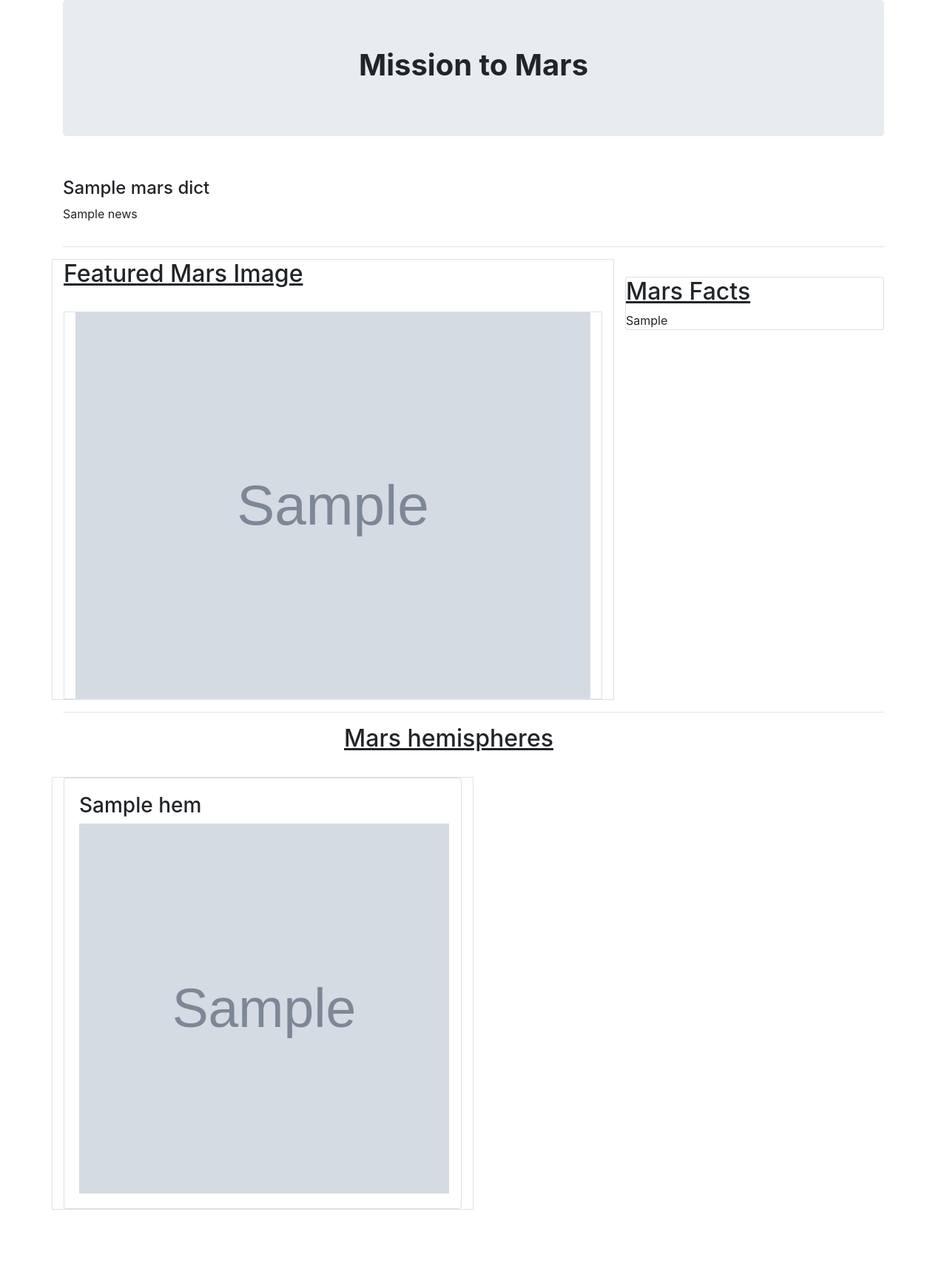
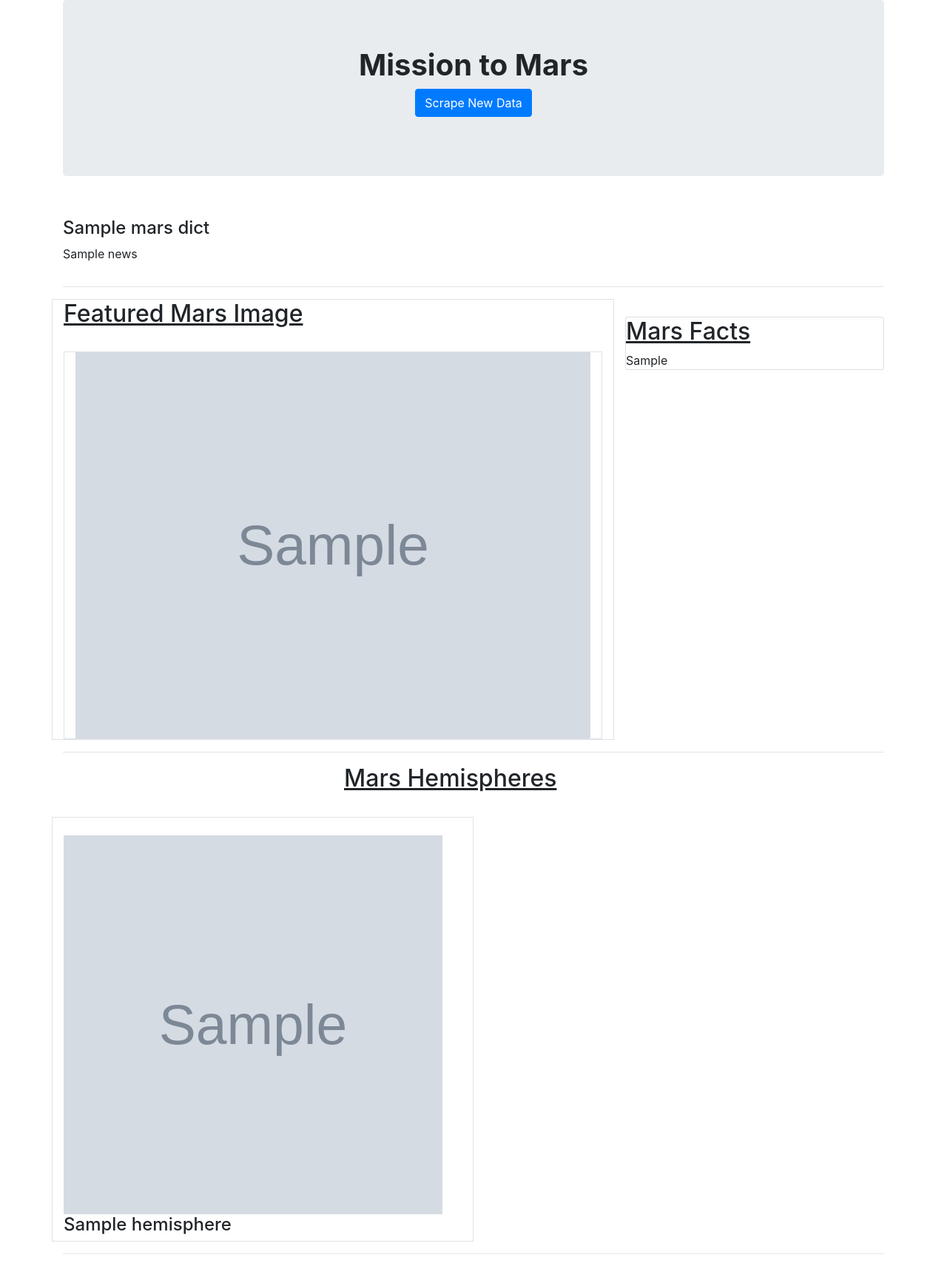
Before and after one commit to nt1983/web-scraping-challenge, a Flask app: page / in a window 1280 px wide. Shown: the whole page at 74% size. Before the commit the page ends 1635 px from the top, so only its background shows below. Run offline with Flask 2, Linux system fonts and the light colour scheme; grey boxes marked "Sample" are stand-in pictures; a database or web service that is not in the repository returns one stand-in record (values such as "Sample title"); some libraries are stand-ins or nearby versions.

Commit message:
final screen shots

```diff
--- a/Missions_to_Mars/templates/index.html
+++ b/Missions_to_Mars/templates/index.html
@@ -15,6 +15,7 @@
     <div class="jumbotron text-center">
       <!-- Render our data -->
       <h1 class="font-weight-bold">Mission to Mars</h1>
+      <p><a class="btn btn-primary btn-md" href="../scrape" role="button">Scrape New Data</a></p>
     </div>
 
 </br>
@@ -43,24 +44,24 @@
 <hr>
 <div class="row">
   <div class="col-md-8 offset-4">
-    <h2 class="align-items-center"><u>Mars hemispheres</u></h2>
+    <h2 class="align-items-center"><u>Mars Hemispheres</u></h2>
   </div>
 </div>
 </br>
 <div class="row">
-  <div class="col-6 border">
-    <div class="card">
-      <div class="card-body">
-        <div>
-        {% for hem in mars.hemisphere_image_urls %}
+  {% for hemisphere in mars.hemisphere_image_urls  %}
+    <div class="col-6 border">
+    </br>
+          <div>
+            <img width="512 px" height="512 px" src="{{ hemisphere.image_url | safe }}">
+          </div>
 
-          <h3> {{hem.image_title}} </h3>
-          <img width="500 px" height="500 px" src="{{hem.image_url}}">
+          <div>
+            <h4> {{ hemisphere.image_title | safe }} </h4>
+          </div>
 
-        {% endfor %}
-       </div>
-        </div>
-</div>
+    </div>
+  {% endfor %}
 </div>
 
 <hr>
```
Also changed, not shown: Missions_to_Mars/final webpage 01.png (added), Missions_to_Mars/final webpage 02.png (added), Missions_to_Mars/final webpage 03.png (added), Missions_to_Mars/final webpage01.png (deleted), Missions_to_Mars/final webpage02.png (deleted), Missions_to_Mars/final webpage03.png (deleted), Missions_to_Mars/final webpage04.png (deleted), Missions_to_Mars/final webpage05.png (deleted).
